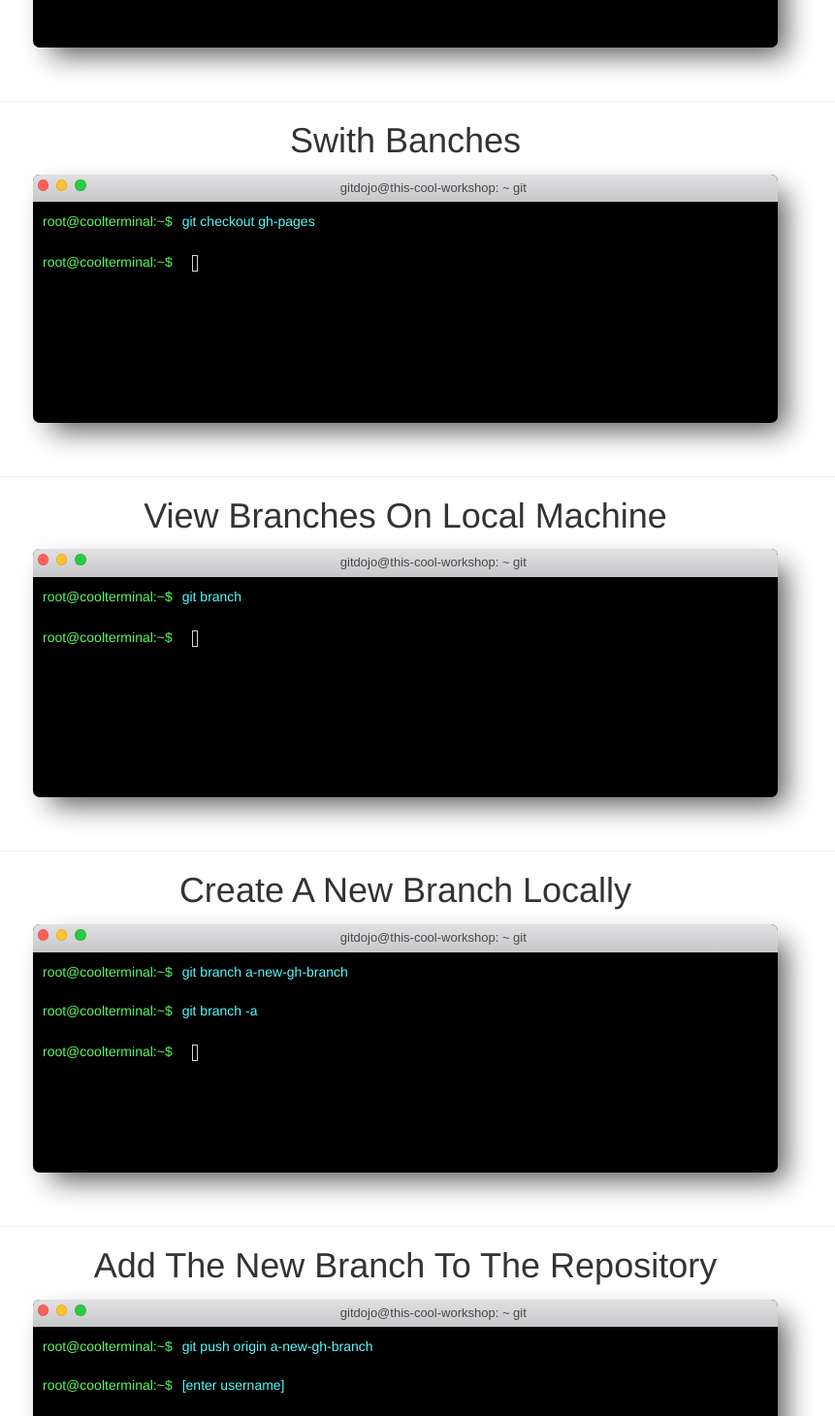
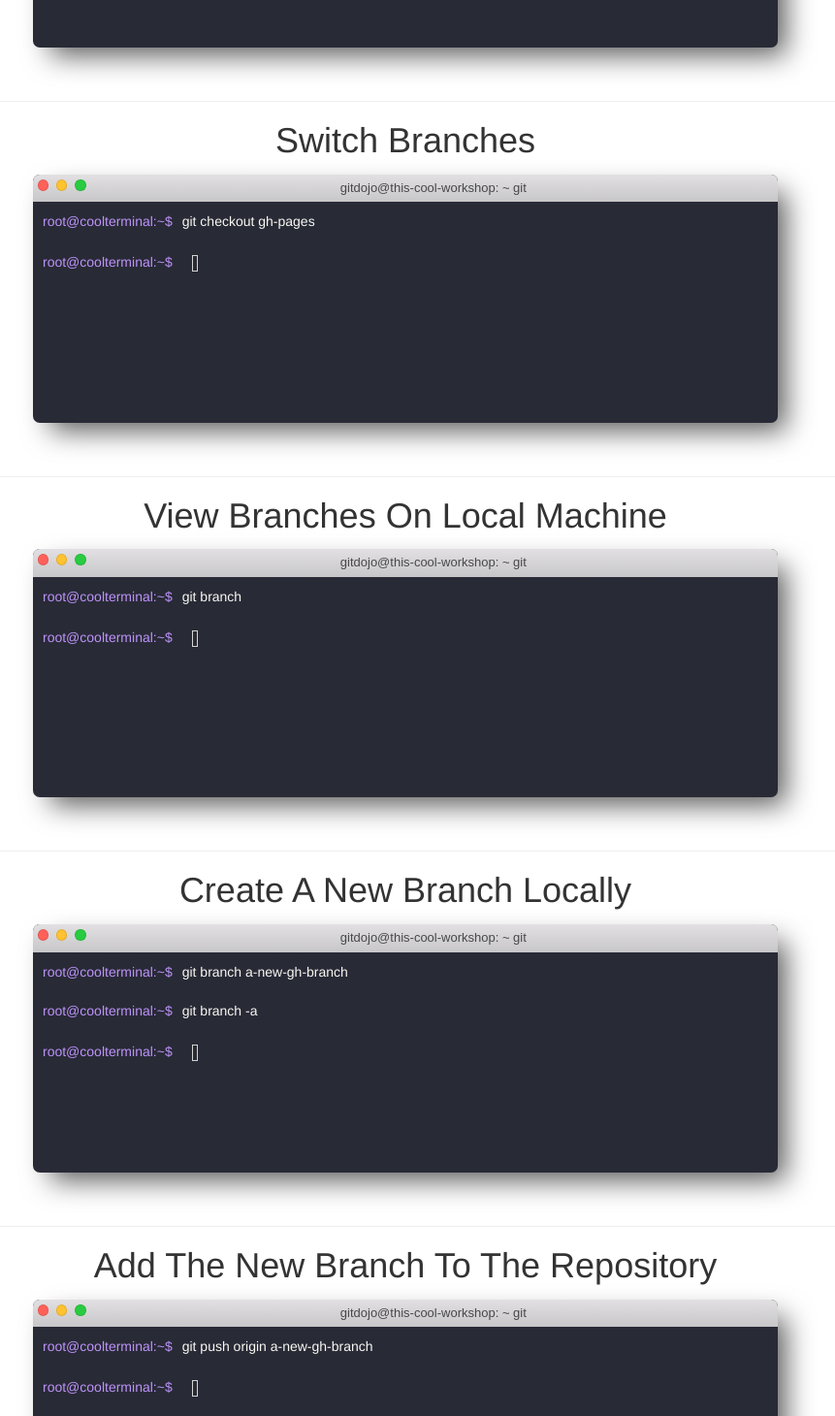
Before and after one commit to ricuswar/git-github-dojo, an Angular app: page / in a window 1280 px wide. Shown: the part 720-2180 px from the top of the page at 97% size, without its empty margins (222-1083 px from the left). Built offline with nearby package versions, Linux system fonts and the light colour scheme.

Commit message:
Dracula theme implemented on terminals.

```diff
--- a/src/app/app.component.html
+++ b/src/app/app.component.html
@@ -15,7 +15,7 @@
 </app-terminal>
 <br><hr>
 
-<h1 class="text-center">Swith Banches</h1>
+<h1 class="text-center">Switch Branches</h1>
 <app-terminal [myContent]="[
 'git checkout gh-pages'
 ]">
@@ -40,9 +40,7 @@
 
 <h1 class="text-center">Add The New Branch To The Repository</h1>
 <app-terminal [myContent]="[
-'git push origin a-new-gh-branch',
-'[enter username]',
-'[enter password]'
+'git push origin a-new-gh-branch'
 ]">
 </app-terminal>
 <br><hr>
--- a/src/app/terminal/terminal.component.scss
+++ b/src/app/terminal/terminal.component.scss
@@ -11,7 +11,7 @@ body {
   width: 60vw;
   height: 20vw;
   border-radius: 7px;
-  background: #000;
+  background: #282a36;
   display: flex;
   flex-direction: column;
   overflow: hidden;
@@ -90,12 +90,12 @@ body {
     width: 100%;
 
     &-arrow {
-      color: #55f95d;
+      color: #bd93f9;
       margin-right: 10px;
     }
 
     &-tilde {
-      color: #54f9fb;
+      color: #f8f8f2;
       margin-right: 10px;
     }
 
```
